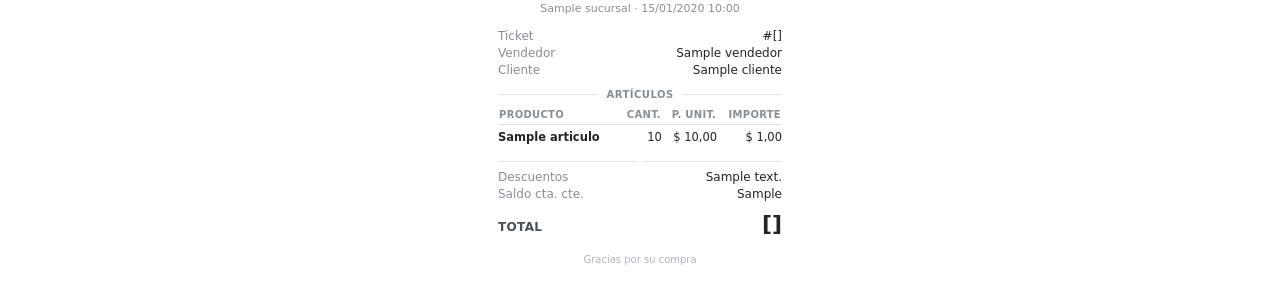
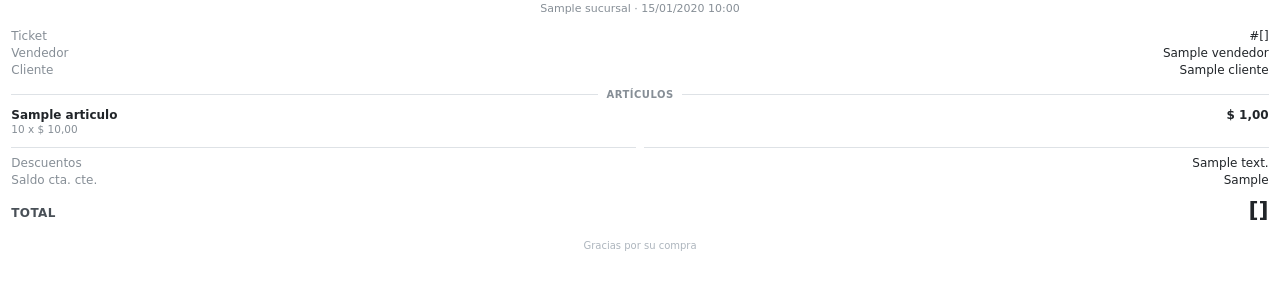
Before and after one commit to victornavelino/proyectoseis, a Django app: template project/templates/admin/venta/ticket_venta.html in a window 1280 px wide. Shown: the top 304 px of the page. Run offline with Django 3.2, Linux system fonts and the light colour scheme; the template is opened without the code that fills it: most values are stand-ins (such as "Sample title", 1, 10 or a date in 2020).

Commit message:
fix: ticket de venta se imprimia minusculo en ticketeras termicas 58mm
WeasyPrint arma el PDF en A4 (210mm) cuando el CSS no define @page size,
y la ticketera termica lo achica para entrar en el rollo de 58mm -> el
ticket sale a ~30% de su tamaño real. Se agrega size: 58mm 1000mm (el
alto no puede ser "auto", WeasyPrint lo ignora en silencio y vuelve a
A4; se pone un alto grande de sobra y la impresora corta el rollo donde
termina el contenido real).

Al fijar el ancho en 58mm la tabla de 4 columnas (Producto/Cant./P.
Unit./Importe) desbordaba y se superponia. Se reemplaza por un layout
apilado de 2 lineas por articulo (nombre + importe arriba, cantidad x
precio unitario abajo), verificado renderizando un ticket real y
rasterizandolo a imagen.

Co-Authored-By: Claude Sonnet 5 <noreply@anthropic.com>
Claude-Session: https://claude.ai/code/session_01JrgD7irwkFXqekHqi53mDW

```diff
--- a/project/templates/admin/_ticket_estilos.html
+++ b/project/templates/admin/_ticket_estilos.html
@@ -4,7 +4,17 @@
      divisores con etiqueta centrada, filas atenuadas, total grande al pie. Cambiar acá impacta a
      ambos tickets. -->
 <style>
-  @page { margin: 12mm 0; }
+  @page {
+    /* Sin `size`, WeasyPrint arma la página en A4 (210mm) y la impresora térmica la achica
+       para entrar en el rollo -> el ticket sale minúsculo. Poné acá el ancho real del rollo
+       (58mm o 80mm son los anchos estándar de ticketeras térmicas). El alto no puede ser
+       "auto" (WeasyPrint no lo soporta y lo ignora en silencio, volviendo a A4) — se pone uno
+       bien grande de sobra, así nunca corta el contenido a una segunda página; el driver de
+       la impresora térmica corta el rollo donde termina el contenido real. `.ticket` ocupa el
+       100% del ancho de página, así no hay que tocar nada más al cambiar el ancho acá. */
+    size: 58mm 1000mm;
+    margin: 2mm 0;
+  }
   * { box-sizing: border-box; }
   body {
     margin: 0;
@@ -13,9 +23,8 @@
     color: #212529;
   }
   .ticket {
-    width: 320px;
-    margin: 0 auto;
-    padding: 0 18px;
+    width: 100%;
+    padding: 0 3mm;
   }
   .titulo {
     font-size: 16px;
@@ -57,25 +66,24 @@
     flex: 1;
     border-top: 1px solid #dee2e6;
   }
-  table.articulos {
-    width: 100%;
-    border-collapse: collapse;
-    font-size: 11.5px;
+  /* Un renglón por artículo, en dos líneas (nombre + importe arriba, cantidad x precio unitario
+     abajo) en vez de una tabla de 4 columnas — a 58mm de ancho no entran Producto/Cant./P.
+     Unit./Importe uno al lado del otro sin cortarse. */
+  .articulo { margin: 7px 0; }
+  .articulo-fila {
+    display: flex;
+    justify-content: space-between;
+    align-items: baseline;
+    gap: 8px;
+    font-size: 12px;
   }
-  table.articulos th {
-    text-align: left;
+  .nombre-articulo { font-weight: 600; }
+  .articulo-importe { font-weight: 600; white-space: nowrap; }
+  .articulo-detalle {
     color: #868e96;
-    font-weight: 600;
-    font-size: 10px;
-    text-transform: uppercase;
-    letter-spacing: .03em;
-    padding-bottom: 4px;
-    border-bottom: 1px solid #dee2e6;
+    font-size: 10.5px;
+    margin-top: 1px;
   }
-  table.articulos th.num, table.articulos td.num { text-align: right; }
-  table.articulos td { padding: 5px 0; vertical-align: top; }
-  table.articulos tr + tr td { border-top: 1px dashed #e9ecef; }
-  .nombre-articulo { font-weight: 600; }
   .total {
     display: flex;
     justify-content: space-between;
--- a/project/templates/admin/venta/ticket_venta.html
+++ b/project/templates/admin/venta/ticket_venta.html
@@ -17,26 +17,15 @@
     <div class="fila"><span class="etiqueta">Cliente</span><span>{{ venta.cliente }}</span></div>
 
     <div class="divisor">Artículos</div>
-    <table class="articulos">
-      <thead>
-        <tr>
-          <th>Producto</th>
-          <th class="num">Cant.</th>
-          <th class="num">P. Unit.</th>
-          <th class="num">Importe</th>
-        </tr>
-      </thead>
-      <tbody>
-        {% for articulo in articulos %}
-        <tr>
-          <td class="nombre-articulo">{{ articulo.nombre_articulo }}</td>
-          <td class="num">{{ articulo.cantidad_peso|floatformat:"-2" }}</td>
-          <td class="num">{{ articulo.precio_unitario|moneda }}</td>
-          <td class="num">{{ articulo.total_articulo|moneda }}</td>
-        </tr>
-        {% endfor %}
-      </tbody>
-    </table>
+    {% for articulo in articulos %}
+    <div class="articulo">
+      <div class="articulo-fila">
+        <span class="nombre-articulo">{{ articulo.nombre_articulo }}</span>
+        <span class="articulo-importe">{{ articulo.total_articulo|moneda }}</span>
+      </div>
+      <div class="articulo-detalle">{{ articulo.cantidad_peso|floatformat:"-2" }} x {{ articulo.precio_unitario|moneda }}</div>
+    </div>
+    {% endfor %}
 
     <div class="divisor"></div>
     {% if monto_descuento %}
```
